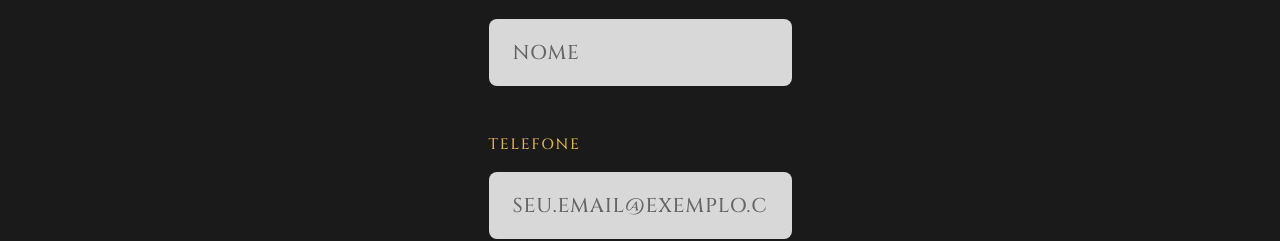
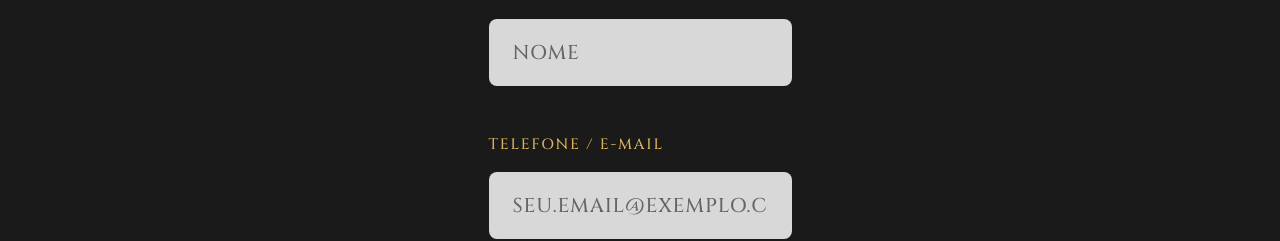
Before and after one commit to 7-Seas-Global-and-Hafen-Consolidators/7-seas-global-website, a React (Vite) app: page / in a window 1280 px wide. Shown: the part 6260-6501 px from the top of the page. Built offline with nearby package versions, Linux system fonts and the light colour scheme.

Commit message:
Alterado o texto informativo sobre o input de e-mail, na sessão de contato.

```diff
--- a/src/components/Contato.jsx
+++ b/src/components/Contato.jsx
@@ -36,7 +36,7 @@ export default function Contato() {
           </div>
           <div className="field">
             <label className="field__label" htmlFor="f-tel">{t("contato.label_tel")}</label>
-            <input className="field__input" id="f-tel" name="telefone" type="text" placeholder={t("contato.place_tel")} required />
+            <input className="field__input" id="f-tel" name="e-mail" type="text" placeholder={t("contato.place_tel")} required />
           </div>
           <div className="field">
             <label className="field__label" htmlFor="f-msg">{t("contato.label_msg")}</label>
--- a/src/locales/es.json
+++ b/src/locales/es.json
@@ -58,7 +58,7 @@
       "title": "Contacto",
       "label_nome": "Nombre",
       "place_nome": "su nombre completo...",
-      "label_tel": "Teléfono",
+      "label_tel": "Teléfono / E-mail",
       "place_tel": "su.email@ejemplo.com",
       "label_msg": "Mensaje",
       "place_msg": "escriba su mensaje aquí...",
--- a/src/locales/pt.json
+++ b/src/locales/pt.json
@@ -58,7 +58,7 @@
       "title": "Contato",
       "label_nome": "Nome",
       "place_nome": "seu nome completo...",
-      "label_tel": "Telefone",
+      "label_tel": "Telefone / E-mail",
       "place_tel": "seu.email@exemplo.com",
       "label_msg": "Mensagem",
       "place_msg": "escreva sua mensagem aqui...",
```
